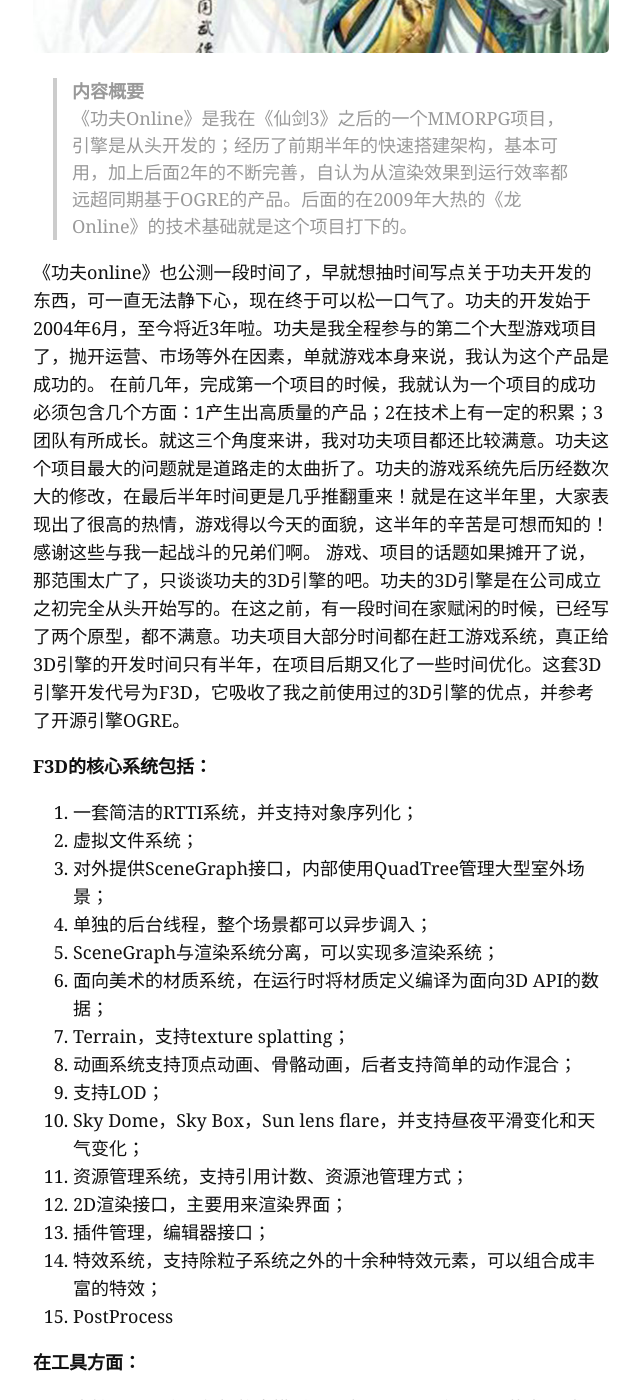
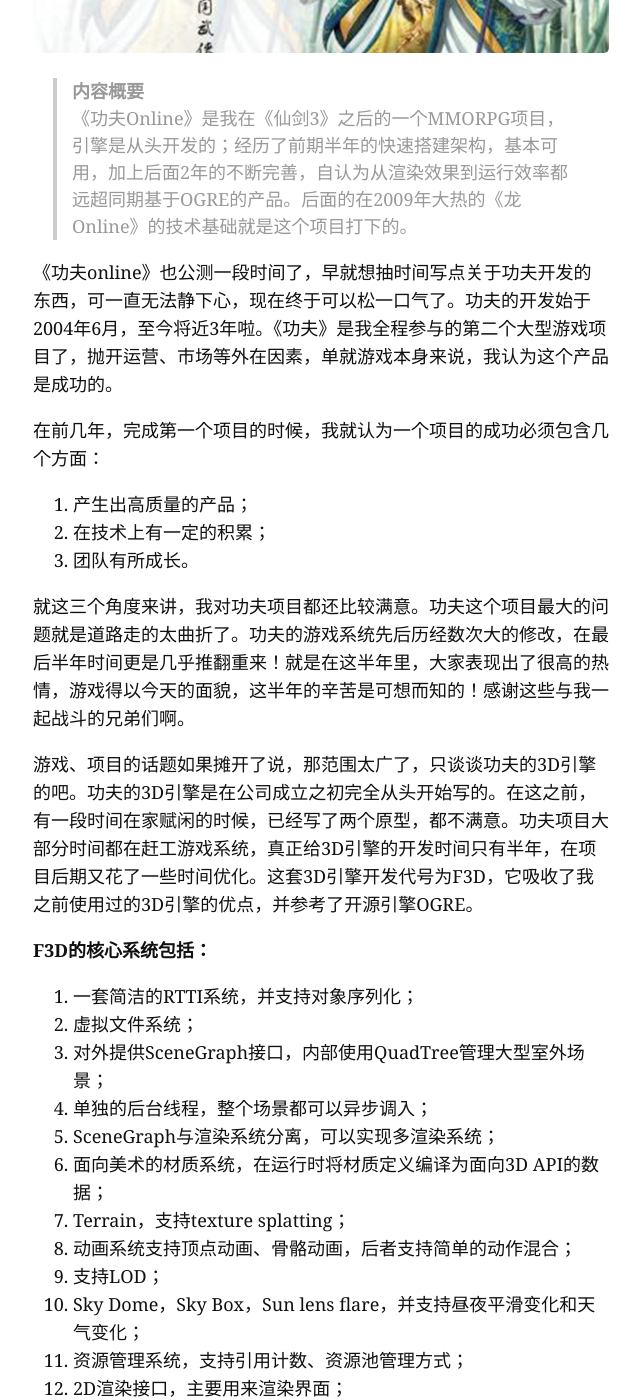
Before and after one commit to neil3d/neil3d.github.io, a Jekyll site: the page built from _posts/2007-06-09-f3d-engine.md, in a window 1280 px wide and 1400 px high, scrolled down 371 px. Shown: the whole window, without its empty margins (319-959 px from the left). Built offline with Jekyll 4.4.1, drawn with Linux system fonts in a browser that asks for light colours; comment, search, counter and statistics services are not loaded; some of the changed text lies outside the part shown.

```diff
--- a/_posts/2007-06-09-f3d-engine.md
+++ b/_posts/2007-06-09-f3d-engine.md
@@ -12,9 +12,17 @@ image:
 brief: "《功夫Online》是我在《仙剑3》之后的一个MMORPG项目，引擎是从头开发的；经历了前期半年的快速搭建架构，基本可用，加上后面2年的不断完善，自认为从渲染效果到运行效率都远超同期基于OGRE的产品。后面的在2009年大热的《龙Online》的技术基础就是这个项目打下的。"
 ---
 
-《功夫online》也公测一段时间了，早就想抽时间写点关于功夫开发的东西，可一直无法静下心，现在终于可以松一口气了。功夫的开发始于2004年6月，至今将近3年啦。功夫是我全程参与的第二个大型游戏项目了，抛开运营、市场等外在因素，单就游戏本身来说，我认为这个产品是成功的。
-在前几年，完成第一个项目的时候，我就认为一个项目的成功必须包含几个方面：1产生出高质量的产品；2在技术上有一定的积累；3团队有所成长。就这三个角度来讲，我对功夫项目都还比较满意。功夫这个项目最大的问题就是道路走的太曲折了。功夫的游戏系统先后历经数次大的修改，在最后半年时间更是几乎推翻重来！就是在这半年里，大家表现出了很高的热情，游戏得以今天的面貌，这半年的辛苦是可想而知的！感谢这些与我一起战斗的兄弟们啊。
-游戏、项目的话题如果摊开了说，那范围太广了，只谈谈功夫的3D引擎的吧。功夫的3D引擎是在公司成立之初完全从头开始写的。在这之前，有一段时间在家赋闲的时候，已经写了两个原型，都不满意。功夫项目大部分时间都在赶工游戏系统，真正给3D引擎的开发时间只有半年，在项目后期又化了一些时间优化。这套3D引擎开发代号为F3D，它吸收了我之前使用过的3D引擎的优点，并参考了开源引擎OGRE。
+《功夫online》也公测一段时间了，早就想抽时间写点关于功夫开发的东西，可一直无法静下心，现在终于可以松一口气了。功夫的开发始于2004年6月，至今将近3年啦。《功夫》是我全程参与的第二个大型游戏项目了，抛开运营、市场等外在因素，单就游戏本身来说，我认为这个产品是成功的。
+
+在前几年，完成第一个项目的时候，我就认为一个项目的成功必须包含几个方面：
+
+1. 产生出高质量的产品；
+2. 在技术上有一定的积累；
+3. 团队有所成长。
+
+就这三个角度来讲，我对功夫项目都还比较满意。功夫这个项目最大的问题就是道路走的太曲折了。功夫的游戏系统先后历经数次大的修改，在最后半年时间更是几乎推翻重来！就是在这半年里，大家表现出了很高的热情，游戏得以今天的面貌，这半年的辛苦是可想而知的！感谢这些与我一起战斗的兄弟们啊。
+
+游戏、项目的话题如果摊开了说，那范围太广了，只谈谈功夫的3D引擎的吧。功夫的3D引擎是在公司成立之初完全从头开始写的。在这之前，有一段时间在家赋闲的时候，已经写了两个原型，都不满意。功夫项目大部分时间都在赶工游戏系统，真正给3D引擎的开发时间只有半年，在项目后期又花了一些时间优化。这套3D引擎开发代号为F3D，它吸收了我之前使用过的3D引擎的优点，并参考了开源引擎OGRE。
 
 **F3D的核心系统包括：**
 
```
Also changed, not shown: other parts of _posts/2007-06-09-f3d-engine.md (+15 -0 lines), assets/img/misc/2004-kongfu-editor.jpg (added), assets/img/misc/2005-kongfu-0113.jpg (added), assets/img/misc/2005-kongfu-1223.jpg (added), assets/img/misc/2006-kongfu-1217.jpg (added).
